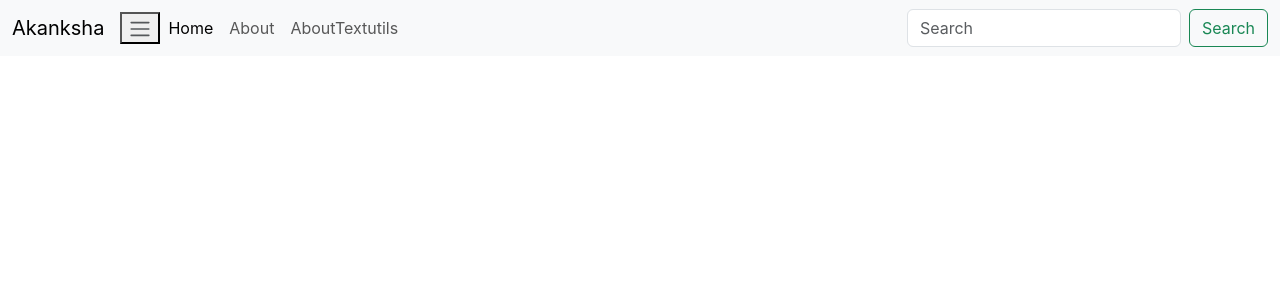
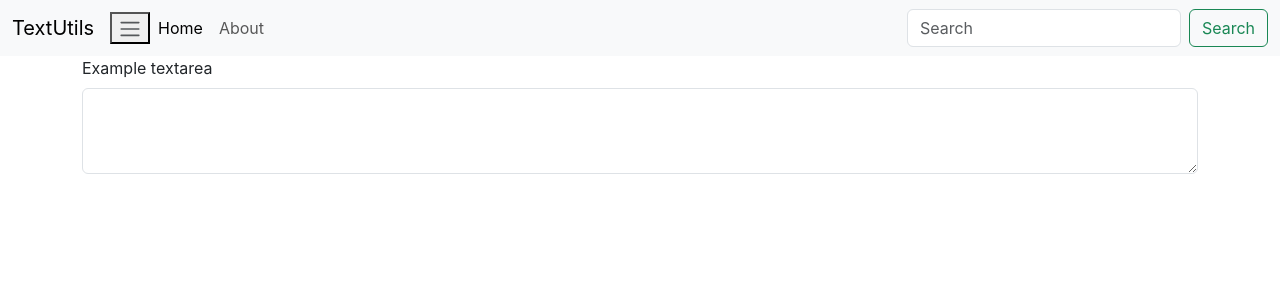
Before and after one commit to AkankshaGoyal/my-app, a React (Create React App) app: page / in a window 1280 px wide. Shown: the top 300 px of the page. Built offline with nearby package versions, Linux system fonts and the light colour scheme.

Commit message:
add changes

```diff
--- a/src/App.js
+++ b/src/App.js
@@ -1,10 +1,14 @@
 import './App.css';
 import Navbar from './Components/Navbar';
+import Textform from './Components/Textform';
 
 function App() {
   return (
       <>
-      <Navbar title = "Akanksha" aboutText="AboutTextutils"/>
+      <Navbar title = "TextUtils" />
+      <div className = "container">
+      <Textform />
+       </div>
       </>
 
   );
--- a/src/Components/Navbar.js
+++ b/src/Components/Navbar.js
@@ -1,4 +1,5 @@
 import React from 'react'
+import PropTypes from 'prop-types'
 
 export default function Navbar(props) {
   return (
@@ -31,3 +32,11 @@ export default function Navbar(props) {
 </nav>
   )
 }
+Navbar.propTypes = {
+   title:PropTypes.string.isRequired,
+   about:PropTypes.string.isRequired
+}
+Navbar.defaultProps = {
+   title:'Set title here',
+   aboutText : 'About text here'
+};
--- /dev/null
+++ b/src/Components/Textform.js
@@ -0,0 +1,12 @@
+import React from 'react'
+
+export default function Textform() {
+  return (
+
+      <div class="mb-3">
+      <label for="myBox" class="form-label">Example textarea</label>
+      <textarea class="form-control" id="myBox" rows="3"></textarea>
+      </div>
+
+  )
+}
```
